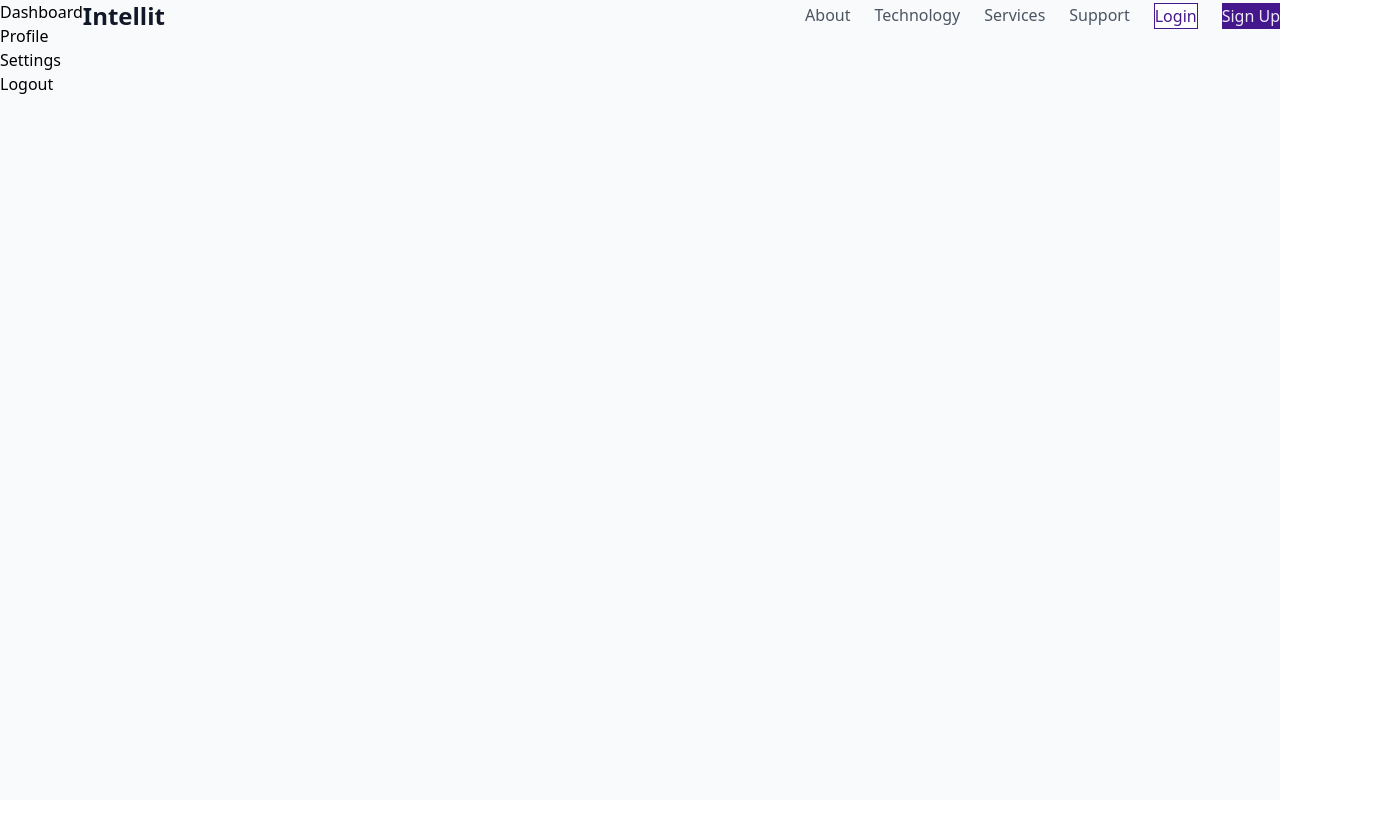
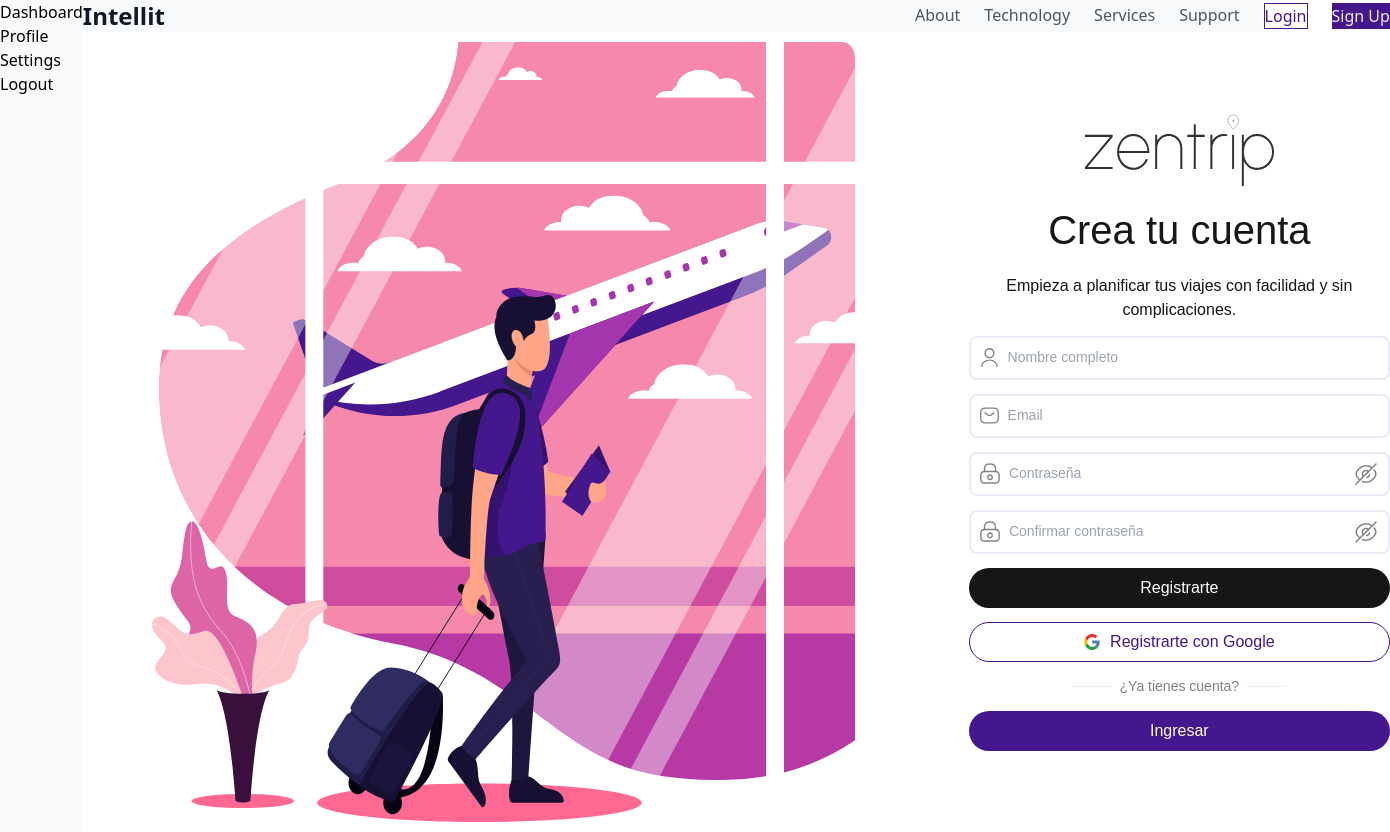
Before and after one commit to Ignacio918/viajes-app, a React (Vite) app in the folder viajes-app/: page /registerform in a window 1280 px wide. Shown: the whole page, 1390 px wide, since content can reach past the window. Before the commit the page ends 800 px from the top, so only its background shows below. Built offline with nearby package versions, Linux system fonts and the light colour scheme; a web font is replaced by a local one.

Commit message:
arreglos en loginpage y register page

```diff
--- a/viajes-app/src/App.tsx
+++ b/viajes-app/src/App.tsx
@@ -144,17 +144,37 @@ const App: React.FC = () => {
                   </div>
                 ) : (
                   showAuthPage === 'login' ? (
-                    <LoginPage onAuthSuccess={handleAuthSuccess} />
+                    <LoginPage
+                      onAuthSuccess={handleAuthSuccess}
+                      handleRegisterClick={handleRegisterClick}
+                    />
                   ) : (
-                    // Este es el cambio necesario - cambiamos onRegister por onAuthSuccess
                     <RegisterForm onAuthSuccess={handleAuthSuccess} />
                   )
                 )}
               </>
             } />
-            <Route path="/login" element={<LoginPage onAuthSuccess={handleAuthSuccess} />} />
-            <Route path="/dashboard" element={isLoggedIn ? <Dashboard /> : <Navigate to="/login" />} />
-            <Route path="/profile" element={isLoggedIn ? <UserProfile /> : <Navigate to="/login" />} />
+            <Route
+              path="/login"
+              element={
+                <LoginPage
+                  onAuthSuccess={handleAuthSuccess}
+                  handleRegisterClick={handleRegisterClick}
+                />
+              }
+            />
+            <Route
+              path="/registerform"
+              element={<RegisterForm onAuthSuccess={handleAuthSuccess} />}
+            />
+            <Route
+              path="/dashboard"
+              element={isLoggedIn ? <Dashboard /> : <Navigate to="/login" />}
+            />
+            <Route
+              path="/profile"
+              element={isLoggedIn ? <UserProfile /> : <Navigate to="/login" />}
+            />
             <Route path="/reset-password" element={<PasswordResetForm />} />
             <Route path="/set-new-password" element={<SetNewPassword />} />
           </Routes>
--- a/viajes-app/src/components/LoginPage.tsx
+++ b/viajes-app/src/components/LoginPage.tsx
@@ -1,5 +1,5 @@
 import React, { useState, FormEvent } from 'react';
-import { useNavigate } from 'react-router-dom';
+import { useNavigate, useLocation } from 'react-router-dom';
 import { supabase } from '../supabaseClient';
 
 import Logo from '../assets/logo_zentrip_login.svg';
@@ -12,10 +12,12 @@ import EyeOffIcon from '../assets/eye.svg';
 
 interface LoginPageProps {
   onAuthSuccess: () => void;
+  handleRegisterClick: () => void;
 }
 
-const LoginPage: React.FC<LoginPageProps> = ({ onAuthSuccess }) => {
+const LoginPage: React.FC<LoginPageProps> = ({ onAuthSuccess, handleRegisterClick }) => {
   const navigate = useNavigate();
+  const location = useLocation();
   const [email, setEmail] = useState('');
   const [password, setPassword] = useState('');
   const [showPassword, setShowPassword] = useState(false);
@@ -43,6 +45,14 @@ const LoginPage: React.FC<LoginPageProps> = ({ onAuthSuccess }) => {
       }
       onAuthSuccess();
       navigate('/dashboard');
+    }
+  };
+
+  const handleRegisterButtonClick = () => {
+    if (location.pathname === '/login') {
+      navigate('/registerform');
+    } else {
+      handleRegisterClick();
     }
   };
 
@@ -165,6 +175,7 @@ const LoginPage: React.FC<LoginPageProps> = ({ onAuthSuccess }) => {
                 {/* Botón Registrarte */}
                 <button
                   type="button"
+                  onClick={handleRegisterButtonClick}
                   className="flex justify-center items-center gap-[10px] self-stretch p-[10px] h-[40px] rounded-full bg-[var(--color-text-primary)] text-[var(--color-white)] text-[16px] font-urbanist transform transition-all duration-200 hover:scale-[1.02] hover:bg-black"
                 >
                   Registrarte
--- a/viajes-app/src/components/RegisterForm.tsx
+++ b/viajes-app/src/components/RegisterForm.tsx
@@ -116,90 +116,96 @@ const RegisterForm: FC<RegisterFormProps> = ({ onAuthSuccess }) => {
               onSubmit={handleRegister}
               className="flex flex-col items-center gap-[14px] self-stretch w-full"
             >
-              <div className="relative w-full">
+              <div className="flex flex-col items-start self-stretch">
+                <div className="flex items-center w-full p-[8px] rounded-lg border-2 border-[var(--color-border)] bg-[var(--color-white)] hover:border-[var(--color-primary)] focus-within:border-[var(--color-primary)] transition-colors duration-200">
+                  <div className="flex items-center gap-[8px]">
+                    <div className="w-6 h-6 flex justify-center items-center">
+                      <img src={UserIcon} alt="User" />
+                    </div>
                     <input
                       type="text"
                       value={fullName}
                       onChange={(e) => setFullName(e.target.value)}
                       placeholder="Nombre completo"
+                      className="w-full font-urbanist text-[14px] text-[var(--color-text-secondary)] bg-transparent focus:outline-none"
                       required
-                  className="w-full h-[40px] px-4 rounded-[4px] border border-[#ECE8F4] bg-white text-[14px] font-urbanist placeholder:text-[#828282]"
-                />
-                <img
-                  src={UserIcon}
-                  alt="User"
-                  className="absolute right-4 top-1/2 transform -translate-y-1/2 w-4 h-4"
                     />
                   </div>
+                </div>
+              </div>
 
-              <div className="relative w-full">
+              <div className="flex flex-col items-start self-stretch">
+                <div className="flex items-center w-full p-[8px] rounded-lg border-2 border-[var(--color-border)] bg-[var(--color-white)] hover:border-[var(--color-primary)] focus-within:border-[var(--color-primary)] transition-colors duration-200">
+                  <div className="flex items-center gap-[8px]">
+                    <div className="w-6 h-6 flex justify-center items-center">
+                      <img src={MailIcon} alt="Email" />
+                    </div>
                     <input
                       type="email"
                       value={email}
                       onChange={(e) => setEmail(e.target.value)}
                       placeholder="Email"
+                      className="w-full font-urbanist text-[14px] text-[var(--color-text-secondary)] bg-transparent focus:outline-none"
                       required
-                  className="w-full h-[40px] px-4 rounded-[4px] border border-[#ECE8F4] bg-white text-[14px] font-urbanist placeholder:text-[#828282]"
-                />
-                <img
-                  src={MailIcon}
-                  alt="Mail"
-                  className="absolute right-4 top-1/2 transform -translate-y-1/2 w-4 h-4"
                     />
                   </div>
+                </div>
+              </div>
 
-              <div className="relative w-full">
+              <div className="flex flex-col items-start self-stretch">
+                <div className="flex items-center w-full p-[8px] rounded-lg border-2 border-[var(--color-border)] bg-[var(--color-white)] hover:border-[var(--color-primary)] focus-within:border-[var(--color-primary)] transition-colors duration-200">
+                  <div className="flex items-center gap-[8px] flex-1">
+                    <div className="w-6 h-6 flex justify-center items-center">
+                      <img src={PasswordIcon} alt="Password" />
+                    </div>
                     <input
                       type={showPassword ? "text" : "password"}
                       value={password}
                       onChange={(e) => setPassword(e.target.value)}
                       placeholder="Contraseña"
+                      className="w-full font-urbanist text-[14px] text-[var(--color-text-secondary)] bg-transparent focus:outline-none"
                       required
-                  className="w-full h-[40px] px-4 rounded-[4px] border border-[#ECE8F4] bg-white text-[14px] font-urbanist placeholder:text-[#828282]"
                     />
-                <img
-                  src={PasswordIcon}
-                  alt="Password"
-                  className="absolute right-10 top-1/2 transform -translate-y-1/2 w-4 h-4"
-                />
+                  </div>
                   <button
                     type="button"
                     onClick={() => setShowPassword(!showPassword)}
-                  className="absolute right-4 top-1/2 transform -translate-y-1/2 focus:outline-none"
+                    className="flex justify-center items-center w-7 h-6"
                   >
                     <img
                       src={showPassword ? EyeOffIcon : EyeIcon}
-                    alt="Toggle password visibility"
-                    className="w-4 h-4"
+                      alt="Toggle password"
                     />
                   </button>
                 </div>
+              </div>
 
-              <div className="relative w-full">
+              <div className="flex flex-col items-start self-stretch">
+                <div className="flex items-center w-full p-[8px] rounded-lg border-2 border-[var(--color-border)] bg-[var(--color-white)] hover:border-[var(--color-primary)] focus-within:border-[var(--color-primary)] transition-colors duration-200">
+                  <div className="flex items-center gap-[8px] flex-1">
+                    <div className="w-6 h-6 flex justify-center items-center">
+                      <img src={PasswordIcon} alt="Password" />
+                    </div>
                     <input
                       type={showConfirmPassword ? "text" : "password"}
                       value={confirmPassword}
                       onChange={(e) => setConfirmPassword(e.target.value)}
                       placeholder="Confirmar contraseña"
+                      className="w-full font-urbanist text-[14px] text-[var(--color-text-secondary)] bg-transparent focus:outline-none"
                       required
-                  className="w-full h-[40px] px-4 rounded-[4px] border border-[#ECE8F4] bg-white text-[14px] font-urbanist placeholder:text-[#828282]"
                     />
-                <img
-                  src={PasswordIcon}
-                  alt="Password"
-                  className="absolute right-10 top-1/2 transform -translate-y-1/2 w-4 h-4"
-                />
+                  </div>
                   <button
                     type="button"
                     onClick={() => setShowConfirmPassword(!showConfirmPassword)}
-                  className="absolute right-4 top-1/2 transform -translate-y-1/2 focus:outline-none"
+                    className="flex justify-center items-center w-7 h-6"
                   >
                     <img
                       src={showConfirmPassword ? EyeOffIcon : EyeIcon}
-                    alt="Toggle password visibility"
-                    className="w-4 h-4"
+                      alt="Toggle password"
                     />
                   </button>
+                </div>
               </div>
 
               {/* Botones */}
```
Lines whose indentation alone changed are shown as unchanged.
